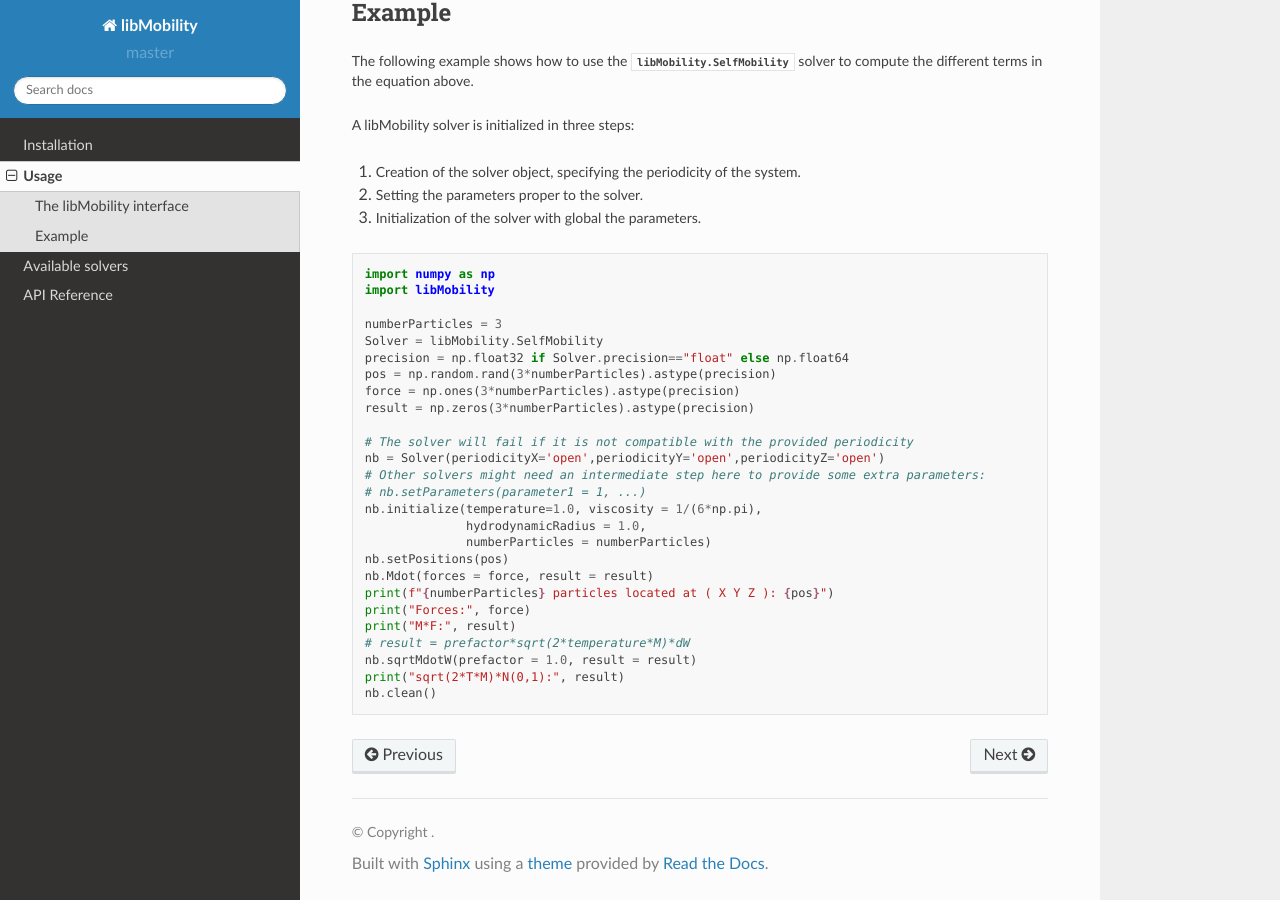
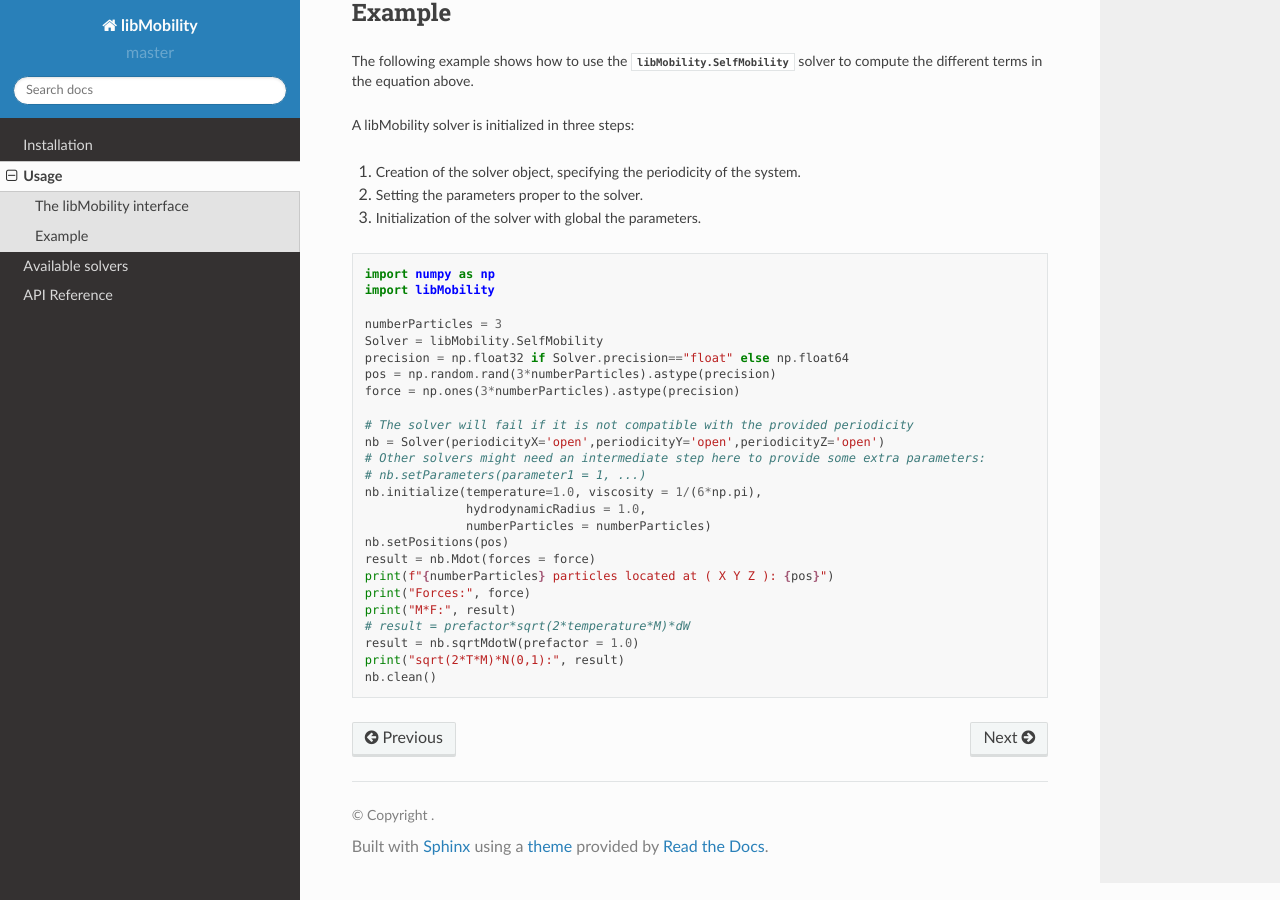
Before and after one commit to stochasticHydroTools/libMobility, a Sphinx documentation site: the page built from docs/source/usage.rst, in a window 1280 px wide and 900 px high, scrolled down 1047 px. Built offline with Sphinx 7.4.7 and the Read the Docs theme 2.0.0, drawn with Linux system fonts in a browser that asks for light colours.

Commit message:
Update docs

```diff
--- a/docs/source/usage.rst
+++ b/docs/source/usage.rst
@@ -62,7 +62,6 @@ A libMobility solver is initialized in three steps:
 	  precision = np.float32 if Solver.precision=="float" else np.float64
 	  pos = np.random.rand(3*numberParticles).astype(precision)
 	  force = np.ones(3*numberParticles).astype(precision)
-	  result = np.zeros(3*numberParticles).astype(precision)
 
           # The solver will fail if it is not compatible with the provided periodicity
 	  nb = Solver(periodicityX='open',periodicityY='open',periodicityZ='open')
@@ -72,11 +71,11 @@ A libMobility solver is initialized in three steps:
                         hydrodynamicRadius = 1.0,
                         numberParticles = numberParticles)
 	  nb.setPositions(pos)
-	  nb.Mdot(forces = force, result = result)
+	  result = nb.Mdot(forces = force)
 	  print(f"{numberParticles} particles located at ( X Y Z ): {pos}")
 	  print("Forces:", force)
 	  print("M*F:", result)
 	  # result = prefactor*sqrt(2*temperature*M)*dW
-	  nb.sqrtMdotW(prefactor = 1.0, result = result)
+	  result = nb.sqrtMdotW(prefactor = 1.0)
 	  print("sqrt(2*T*M)*N(0,1):", result)
 	  nb.clean()
```
